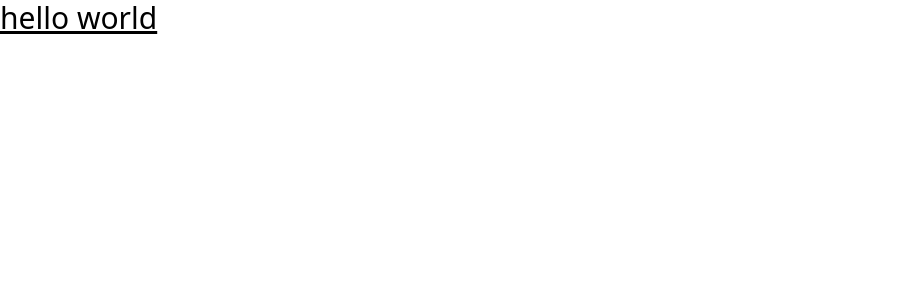
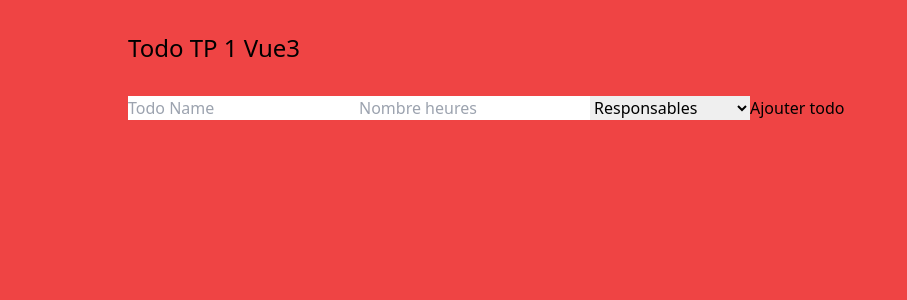
Before and after one commit to Junevice/VueJs_todoTP_MineurM1, a Vue app: page / in a window 1280 px wide. Shown: the top 300 px of the page, without its empty margins (0-907 px from the left). Built offline with nearby package versions, Linux system fonts and the light colour scheme.

Commit message:
Formulaire opérationnel add todo

```diff
--- /dev/null
+++ b/src/components/Todo.vue
@@ -0,0 +1,37 @@
+<template>
+    <div>
+        <span>{{ name }}</span>
+        <span>{{ responsables.find(res => res.id == responsableId).name }}</span>
+        <span>{{ nbHours }}</span>
+        <span>{{ isSelected }}</span>
+    </div>
+</template>
+
+<script setup>
+
+const props = defineProps({
+    name:{
+        required:true,
+        type:String
+    },
+    responsableId:{
+        required:true,
+        type:Number
+    },
+    nbHours:{
+        required:true,
+        type:Number
+    },
+    isSelected:{
+        required:true,
+        type:Boolean
+    }
+})
+
+const responsables = [
+  {id: 1, name: 'Soren Desrondiers'},
+  {id: 2, name: 'Charlotte Leriche'},
+  {id: 3, name: 'Noam Belanger'},
+]
+
+</script>
--- a/src/stores/counter.js
+++ /dev/null
@@ -1,12 +0,0 @@
-import { ref, computed } from 'vue'
-import { defineStore } from 'pinia'
-
-export const useCounterStore = defineStore('counter', () => {
-  const count = ref(0)
-  const doubleCount = computed(() => count.value * 2)
-  function increment() {
-    count.value++
-  }
-
-  return { count, doubleCount, increment }
-})
--- /dev/null
+++ b/src/stores/todos.js
@@ -0,0 +1,33 @@
+import { ref, reactive } from 'vue'
+import { defineStore } from 'pinia'
+
+export const useTodosStore = defineStore('todos', () => {
+
+    const todoForm = reactive({
+        todoName:'',
+        nbHours:'',
+        selectedResponsable:''
+    })
+
+    const todos = ref([])
+
+
+    const addTodo = () => {
+        todos.value.push({name:todoForm.todoName, nbHours:Number(todoForm.nbHours), responsableId : todoForm.selectedResponsable, isSelected:false})
+        console.log(todos)
+        resetInputs()
+    }
+
+    const resetInputs = () => {
+        todoForm.todoName = ''
+        todoForm.nbHours = ''
+        todoForm.selectedResponsable = ''
+    }
+
+    return{
+        todoForm,
+        addTodo,
+        todos
+    }
+
+})
--- a/src/views/HomeView.vue
+++ b/src/views/HomeView.vue
@@ -1,6 +1,36 @@
+<template>
+  <main class="bg-red-500 w-full min-h-screen px-32 py-8">
+    <h1 class="text-2xl mb-8">Todo TP 1 Vue3</h1>
 
-<template>
-  <main>
-    <h1 class="text-3xl underline">hello world</h1>
+    <form @submit.prevent="todoStore.addTodo()">
+      <input type="text" placeholder="Todo Name" v-model="todoStore.todoForm.todoName">
+      <input type="text" placeholder="Nombre heures" v-model="todoStore.todoForm.nbHours">
+      <select name="" id="" v-model="todoStore.todoForm.selectedResponsable">
+        <option value="" disabled selected>Responsables</option>
+        <option :value="responsable.id" v-for="responsable in responsables" :key="responsable.id">{{ responsable.name }}</option>
+      </select>
+      <button type="submit">Ajouter todo</button>
+    </form>
+
+    <div>
+      <Todo v-for="todo in todoStore.todos" :name="todo.name" :responsableId="todo.responsableId" :nbHours="todo.nbHours" :isSelected="todo.isSelected" :key="todo.id"/>
+    </div>
   </main>
 </template>
+
+<script setup>
+import Todo from '../components/Todo.vue'
+import {ref} from 'vue'
+import { useTodosStore } from '../stores/todos';
+
+const todoStore = useTodosStore()
+
+const responsables = [
+  {id: 1, name: 'Soren Desrondiers'},
+  {id: 2, name: 'Charlotte Leriche'},
+  {id: 3, name: 'Noam Belanger'},
+]
+
+
+
+</script>
```
